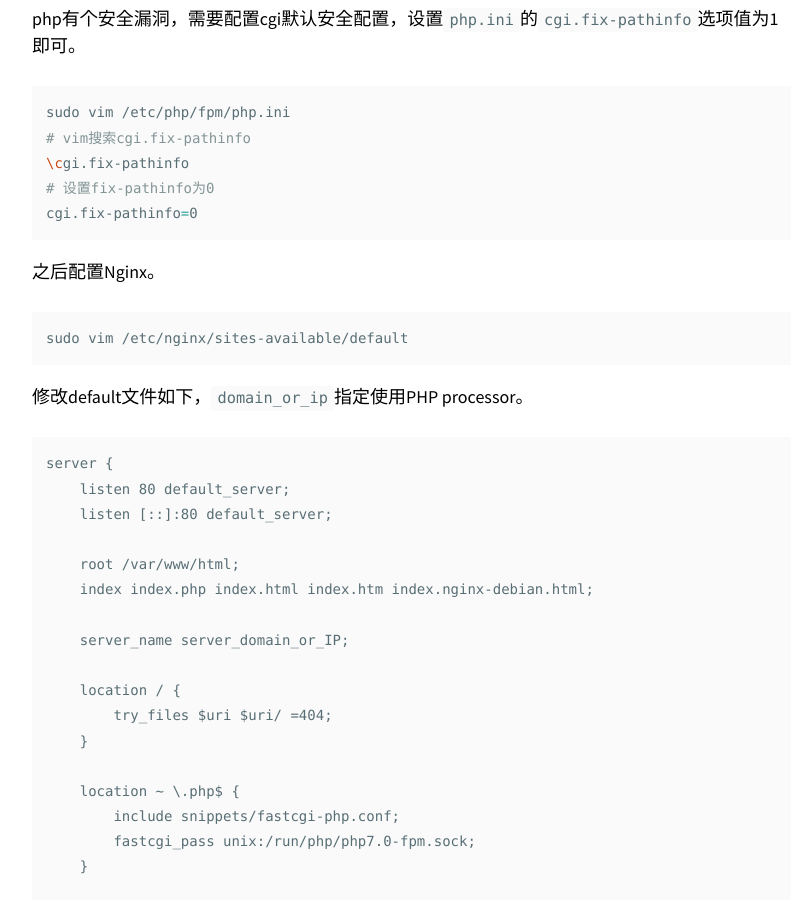
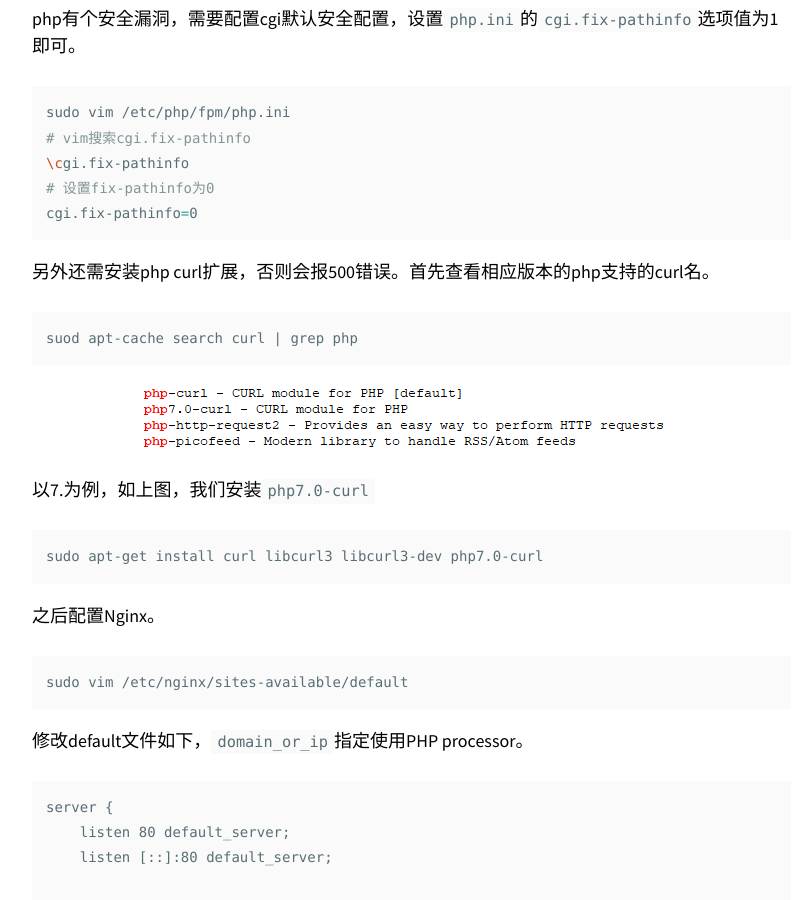
Before and after one commit to MartyPang/martypang.github.io, a Jekyll site: the page built from _posts/2018-12-08-using-disqus-api-and-vps-to-provide-comment-module-for-jekyll-blog.md, in a window 1280 px wide and 900 px high, scrolled down 4644 px. Shown: the whole window, without its empty margins (343-1152 px from the left). Built offline with Jekyll 4.4.1, drawn with Linux system fonts in a browser that asks for light colours; nearby versions of some CDN libraries; emoji names are drawn with the system emoji font; comment, search, counter and statistics services are not loaded.

Commit message:
sss fix 500 internal error, install php_curl.

````diff
--- a/_posts/2018-12-08-using-disqus-api-and-vps-to-provide-comment-module-for-jekyll-blog.md
+++ b/_posts/2018-12-08-using-disqus-api-and-vps-to-provide-comment-module-for-jekyll-blog.md
@@ -79,11 +79,13 @@ comments:
 
 #### 0. 安装Nginx和PHP服务
 不同服务器系统安装配置nginx和php大同小异，这里以Ubuntu 16.04为例，直接使用apt安装nginx和php。
+
 ```shell
 sudo apt-get install nginx php-fpm php-mysql
 ```
 
 php有个安全漏洞，需要配置cgi默认安全配置，设置`php.ini`的`cgi.fix-pathinfo`选项值为1即可。
+
 ```shell
 sudo vim /etc/php/fpm/php.ini
 # vim搜索cgi.fix-pathinfo
@@ -92,11 +94,27 @@ sudo vim /etc/php/fpm/php.ini
 cgi.fix-pathinfo=0
 ```
 
+另外还需安装php curl扩展，否则会报500错误。首先查看相应版本的php支持的curl名。
+
+```shell
+suod apt-cache search curl | grep php
+```
+
+![](/images/20181208/php.png){:  .align-center}
+
+以7.为例，如上图，我们安装`php7.0-curl`
+
+```shell
+sudo apt-get install curl libcurl3 libcurl3-dev php7.0-curl
+```
+
 之后配置Nginx。
+
 ```shell
 sudo vim /etc/nginx/sites-available/default
 ```
 修改default文件如下，`domain_or_ip`指定使用PHP processor。
+
 ```
 server {
     listen 80 default_server;
@@ -122,17 +140,20 @@ server {
 }
 ```
 保存，重载nginx服务。
+
 ```shell
 sudo systemctl reload nginx
 ```
 
 #### 1. 部署disqus-php-api
 首先将disqus-php-api代码clone到本地。
+
 ```shell
 git clone https://github.com/fooleap/disqus-php-api.git
 ```
 
 将api目录下的php文件拷贝到Nginx配置文件中所示的root目录下（`/var/www/html`）即可。
+
 ```shell
 cp -r ./disqus-php-api/api/* /var/www/html
 # 进入root目录以便后续操作
@@ -140,6 +161,7 @@ cd /var/www/html
 ```
 
 目录下`config.php`为调用官方disqus api所需的配置文件。主要修改如下字段：
+
 ```
 define('DISQUS_PUBKEY', 'pubkey');
 define('DISQUS_USERNAME', 'martypang');
@@ -156,6 +178,7 @@ define('DISQUS_APPROVED', true);
 之前我们已经讲了如何配置原生的disqus，加入一段js即可。使用fooleap的php api实现反向代理的disqus也很简单。首先把clone下来的代码中的dist文件夹下的`iDisqus.min.css`，`iDisqus.min.css.map`，`iDisqus.min.js`和`iDisqus.min.js.map`放入jekyll博客的相应目录即可（分别复制到`/assets/css/`和`assets/js/`）。然后在相应的html头部引入。
 
 接着把原生disqus配置的js：
+
 ```javascript
   <script>
     /**
@@ -178,6 +201,7 @@ define('DISQUS_APPROVED', true);
   </script>
 ```
 直接替换如下即可：
+
 ```javascript
 <div id="comment"></div>
 <script type="text/javascript">
@@ -195,4 +219,5 @@ define('DISQUS_APPROVED', true);
   });
 </script>
 ```
+
 `iDisqus`具体的配置详见[项目仓库](https://github.com/fooleap/disqus-php-api)。`mode`为1表示检测能否访问 Disqus，若能则加载 Disqus 原生评论框，超时则加载简易评论框。
````
Also changed, not shown: images/20181208/php.png (added).
